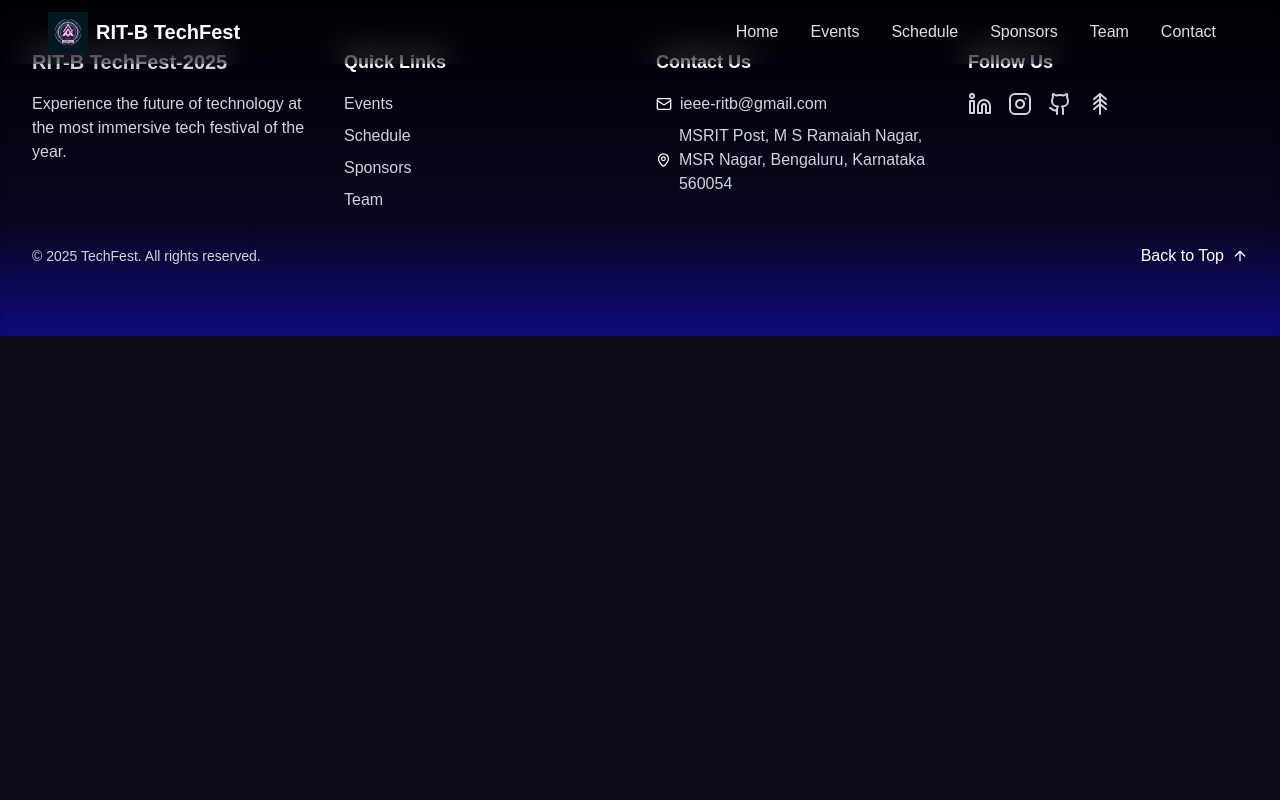
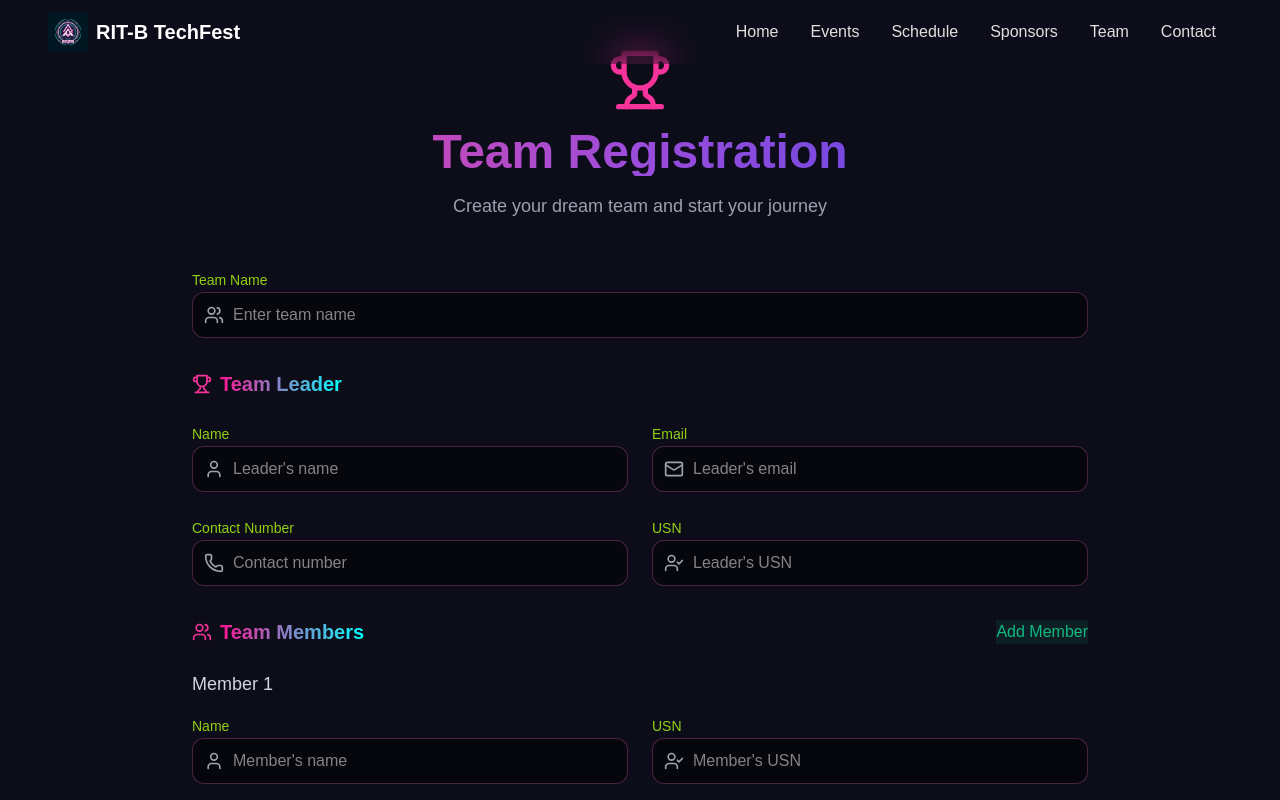
Before and after one commit to whyVedang/IEEE-Aavishkaar-2025-fe, a React (Vite) app: page /1/teamregister in a window 1280 px wide. Shown: the top 800 px of the page. Built offline with nearby package versions, Linux system fonts and the light colour scheme.

Commit message:
IntergrationOfTeamForm

```diff
--- a/package.json
+++ b/package.json
@@ -11,6 +11,7 @@
   },
   "dependencies": {
     "-": "^0.0.1",
+    "axios": "^1.8.4",
     "framer-motion": "^12.5.0",
     "gsap": "^3.12.7",
     "lucide-react": "^0.479.0",
--- a/src/App.jsx
+++ b/src/App.jsx
@@ -8,6 +8,7 @@
 import { BaseLayout } from "./layouts/base-layout";
 import ScrollToTop from "./utils/scroll-to-top";
 import Sponsors from "./pages/Sponsors";
+import AddTeamForm from "./components/forms/AddTeamForm";
 
 export default function App() {
   return (
@@ -21,6 +22,8 @@
           <Route path="/schedule" element={<Schedule />} />
           <Route path="/team" element={<Team />} />
           <Route path="/contact" element={<Contact />} />
+          <Route path="/:id/teamregister" element={<AddTeamForm/>} />
+
         </Routes>
         <ScrollToTop />
       </BaseLayout>
--- a/src/components/EventDetail.jsx
+++ b/src/components/EventDetail.jsx
@@ -249,7 +249,7 @@
           peers, and win exciting prizes.
         </p>
         <button className="px-8 py-4 bg-[#E056C1] rounded-lg text-lg font-bold hover:opacity-90 transition-opacity transform hover:scale-105 duration-200">
-          Register for {event?.title || event?.eventName}
+          Register for {event?.name || event?.eventName}
         </button>
       </div>
     </section>
@@ -339,9 +339,9 @@
             </div>
 
             <div className="mt-8">
-              <button className="px-8 py-4 bg-gradient-to-r from-[#E056C1] to-[#4F33B3] rounded-lg text-lg font-bold hover:opacity-90 transition-opacity transform hover:scale-105 duration-200">
+              <Link to={`/${id}/teamregister`} className="px-8 py-4 bg-gradient-to-r from-[#E056C1] to-[#4F33B3] rounded-lg text-lg font-bold hover:opacity-90 transition-opacity transform hover:scale-105 duration-200">
                 Register Now
-              </button>
+              </Link>
             </div>
           </motion.div>
         </div>
@@ -514,9 +514,9 @@
             Don't miss this opportunity to showcase your skills, learn from
             peers, and win exciting prizes.
           </p>
-          <button className="px-8 py-4 bg-[#E056C1] rounded-lg text-lg font-bold hover:opacity-90 transition-opacity transform hover:scale-105 duration-200">
+          <Link to={`/${id}/teamregister`} className="px-8 py-4 bg-[#E056C1] rounded-lg text-lg font-bold hover:opacity-90 transition-opacity transform hover:scale-105 duration-200">
             Register for {event?.title}
-          </button>
+          </Link>
         </div>
       </section>
     </main>
--- a/src/components/forms/AddTeamForm.jsx
+++ b/src/components/forms/AddTeamForm.jsx
@@ -1,8 +1,12 @@
 import { useState } from "react";
 import { Send, User, Mail, Phone, UserCheck, Users, Trophy } from "lucide-react";
 import styles from "./AddTeamForm.module.css";
+import { useParams } from "react-router";
+import axios, { Axios } from "axios";
 
 const AddTeamForm = () => {
+  const {id}=useParams();
+  const beUrl="https://aavishkaar2025-be.onrender.com/aavishkaar/teams/register";
   const [formData, setFormData] = useState({
     teamName: "",
     leader: {
@@ -17,11 +21,21 @@
         usn: "",
       },
     ],
+    event:id,
   });
 
-  const handleSubmit = (e) => {
+  const handleSubmit =async (e) => {
     e.preventDefault();
-    console.log(formData);
+    try {
+      const response = await axios.post(beUrl, formData);
+    } catch (e) {
+      if (e.response) {
+        console.error("ServerError:", e.response.data);
+      } else {
+        console.error("RequestError:", e.message);
+      }
+    }
+
   };
 
   const handleChange = (e) => {
```
Also changed, not shown: 1 other file (tests, documents, lock files or other folders).
